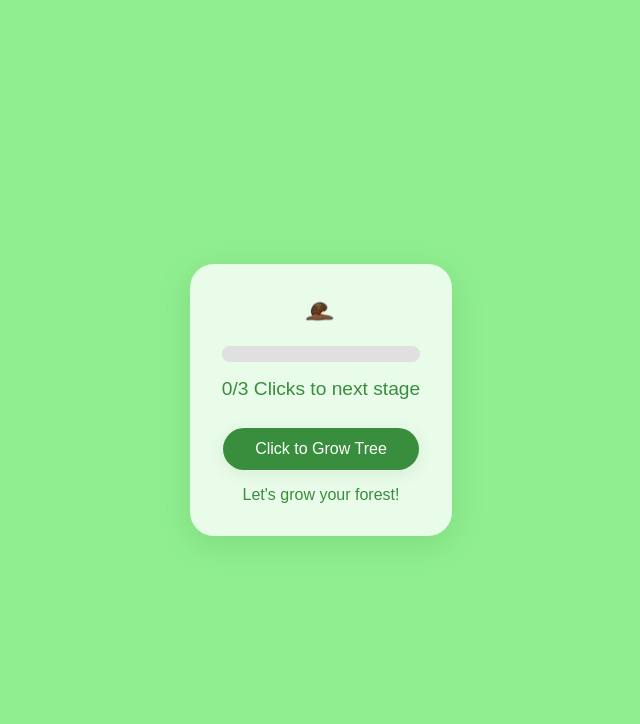
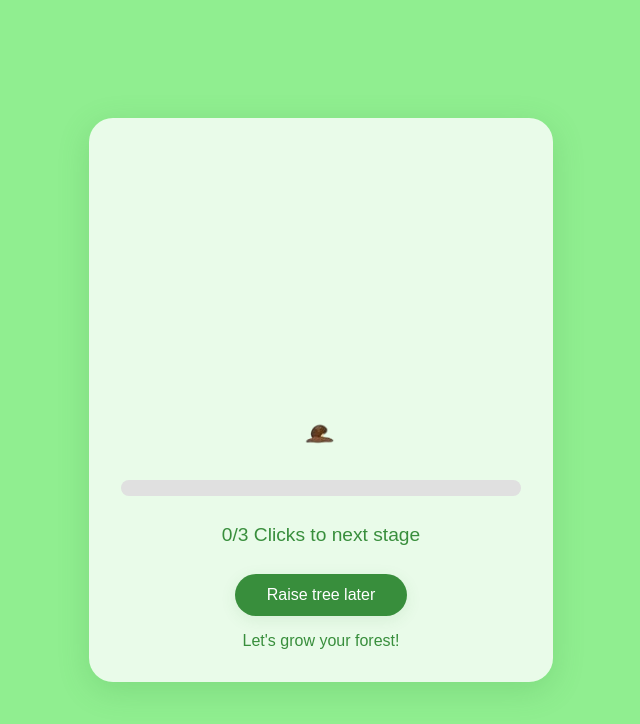
Before and after one commit to HayvenX/ForestClicker, a plain HTML site: page index.html in a window 1280 px wide. Shown: the whole page, without its empty margins (319-959 px from the left). Drawn offline with Linux system fonts and the light colour scheme.

Commit message:
some ui changes

```diff
--- a/index.html
+++ b/index.html
@@ -10,7 +10,7 @@
 </head>
 <body>
     <div class="container">
-        <div class="logo">
+        <div class="tree-container">
             <img src="img/seed.png" id="tree" alt="Tree">
         </div>
         <div class="progress-bar">
@@ -21,7 +21,7 @@
         <div class="stats">
             <span id="clickCount">0/3</span> Clicks to next stage
         </div>
-        <button id="clickBtn" class="playBtn">Click to Grow Tree</button>
+        <button id="clickBtn" class="growBtn">Raise tree later</button>
         <div class="message" id="message">Let’s grow your forest!</div>
     </div>
 </body>
--- a/main.css
+++ b/main.css
@@ -9,15 +9,24 @@ body {
 }
 
 .container {
+    width: 400px;
+    height: 500px;
     background: rgba(255,255,255,0.8);
     border-radius: 24px;
     padding: 32px;
     box-shadow: 0 8px 32px rgba(56, 142, 60, 0.2);
     text-align: center;
+    display: flex;
+    flex-direction: column;
+    align-items: center;
+    justify-content: end;
 }
 
-.logo img {
-    width: 40px;
+.tree-container img {
+    display: block;
+    margin: 0 auto 16px auto;
+    cursor: pointer;
+    transition: width 1.5s;
 }
 
 .progress-bar {
@@ -54,7 +63,7 @@ body {
     color: #388e3c;
 }
 
-.playBtn {
+.growBtn {
     background: #388e3c;
     color: #fff;
     border: none;
@@ -67,7 +76,7 @@ body {
     transition: background 0.2s;
 }
 
-.playBtn:hover {
+.growBtn:hover {
     background: #2e7031;
 }
 
--- a/script.js
+++ b/script.js
@@ -47,13 +47,13 @@ function updateUI() {
     percentLabel.textContent = percent > 0 ? `${percent}%` : ''
 }
 
-clickBtn.addEventListener('click', () => {
+treeImg.addEventListener('click', () => {
     clickCount++
     // Advance stage if threshold reached
     if (stage < stageThresholds.length && clickCount >= stageThresholds[stage]) {
         stage++
         if (stage === stageImages.length - 1) {
-            clickBtn.disabled = true
+            treeImg.style.cursor = 'default'
         }
     }
     updateUI()
```
